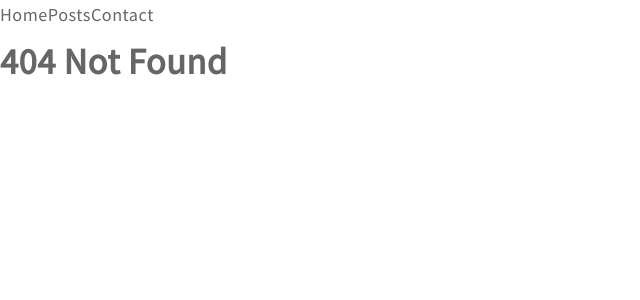
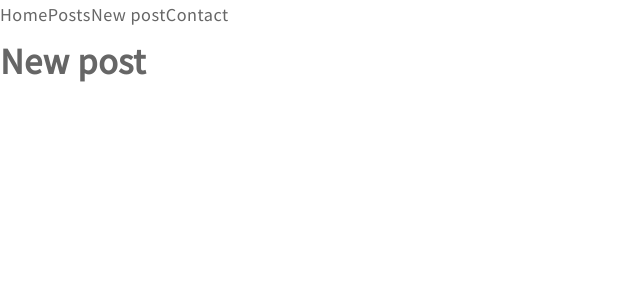
Before and after one commit to geestaq/mern-blog, a React (Create React App) app in the folder client/: page /post/new in a window 1280 px wide. Before the commit this address had no page. Shown: the top 300 px of the page, without its empty margins (0-640 px from the left). Built offline with nearby package versions, Linux system fonts and the light colour scheme.

Commit message:
Add new post, post routes

```diff
--- a/client/src/App.js
+++ b/client/src/App.js
@@ -4,6 +4,8 @@ import MainLayout from './components/layout/MainLayout/MainLayout';
 //import routes
 import Home from './components/pages/Home/HomePage';
 import Posts from './components/pages/Posts/PostsPage';
+import Post from './components/pages/Post/PostPage';
+import NewPost from './components/pages/NewPost/NewPostPage';
 import Contact from './components/pages/Contact/ContactPage';
 import NotFound from './components/pages/NotFound/NotFoundPage';
 
@@ -14,6 +16,8 @@ class App extends React.Component {
         <Switch>
           <Route path="/" exact component={Home} />
           <Route path="/posts" exact component={Posts} />
+          <Route path="/post/new" exact component={NewPost} />
+          <Route path="/post/:id" component={Post} />
           <Route path="/contact" exact component={Contact} />
           <Route component={NotFound} />
         </Switch>
--- a/client/src/components/features/NavBar/NavBar.js
+++ b/client/src/components/features/NavBar/NavBar.js
@@ -8,6 +8,7 @@ class NavBar extends React.Component {
       <div>
         <Link to='/'>Home</Link>
         <Link to='/posts'>Posts</Link>
+        <Link to='/post/new'>New post</Link>
         <Link to='/contact'>Contact</Link>
       </div>
     );
--- /dev/null
+++ b/client/src/components/pages/NewPost/NewPostPage.js
@@ -0,0 +1,9 @@
+import React from 'react';
+
+const NewPostPage = () => (
+  <div>
+    <h1>New post</h1>
+  </div>
+);
+
+export default NewPostPage;
--- /dev/null
+++ b/client/src/components/pages/Post/PostPage.js
@@ -0,0 +1,9 @@
+import React from 'react';
+
+const PostPage = () => (
+  <div>
+    <h1>Post</h1>
+  </div>
+);
+
+export default PostPage;
```
